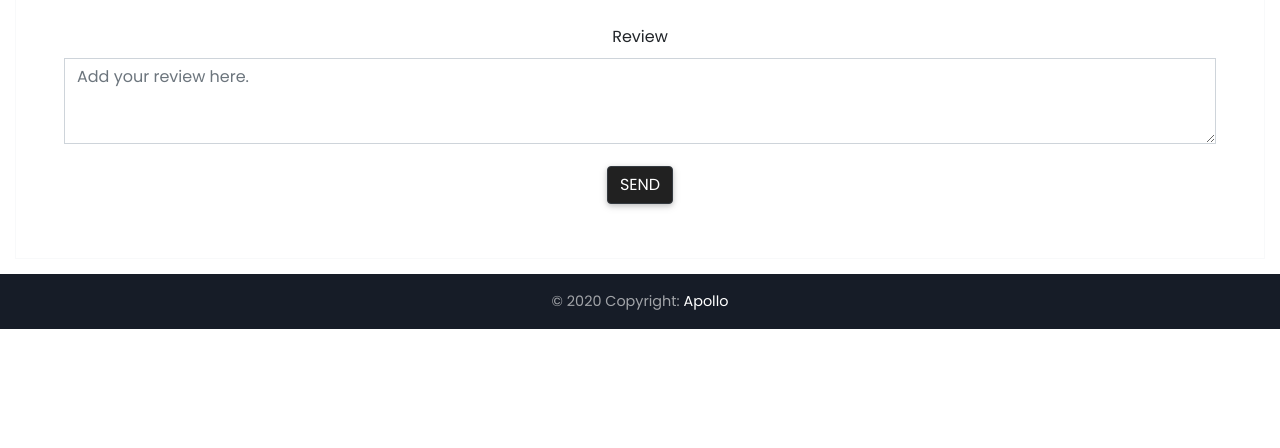
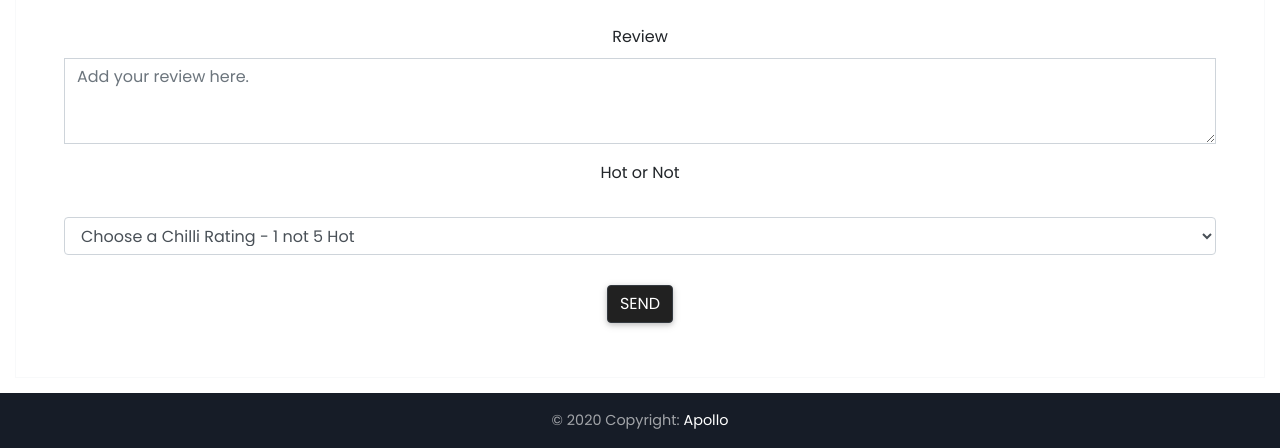
Before and after one commit to danielboots/apollo, a Flask app: page /add_review in a window 1280 px wide. Shown: the part 784-1232 px from the top of the page. Before the commit the page ends 1113 px from the top, so only its background shows below. Run offline with Flask 2, Linux system fonts and the light colour scheme; data that the repository does not hold is empty; some libraries are stand-ins or nearby versions.

Commit message:
added chilli rating to app.py add review and edit review allowing users to add a score 1-5 to rate their review track

```diff
--- a/app.py
+++ b/app.py
@@ -115,6 +115,7 @@ def add_review():
             "track_title": request.form.get("track_title"),
             "album_title": request.form.get("album_title"),
             "review": request.form.get("review"),
+            "hot_not": request.form.get("hot_not"),
             "created_by": session["user"]
         }
         mongo.db.reviews.insert_one(review)
@@ -134,6 +135,7 @@ def edit_review(review_id):
             "track_title": request.form.get("track_title"),
             "album_title": request.form.get("album_title"),
             "review": request.form.get("review"),
+            "hot_not": request.form.get("hot_not"),
             "created_by": session["user"]
         }
         mongo.db.reviews.update({"_id": ObjectId(review_id)}, submit)
--- a/templates/add_review.html
+++ b/templates/add_review.html
@@ -34,8 +34,20 @@
     <div class="form-group">
         <label for="review">Review</label>
         <textarea class="form-control rounded-0" id="review" name="review" rows="3"
-            placeholder="Add your review here."></textarea>
+            placeholder="Add your review here."  required ></textarea>
     </div>
+
+    <!-- Hot or not -->
+    <label for="hot_not">Hot or Not</label>
+    <select class="mdb-select md-form form-control" id="hot_not" name="hot_not" required  >
+
+  <option value="" disabled selected>Choose a Chilli Rating - 1 not 5 Hot</option>
+  <option value="1">1. </option>
+  <option value="2">2.</option>
+  <option value="3">3.</option>
+  <option value="4">4.</option>
+  <option value="5">5.</option>
+</select>
 
     <!-- Send button -->
     <button class="btn btn-info btn-dark" type="submit">Send</button>
```
Also changed, not shown: templates/edit_review.html (+13 -0 lines).
